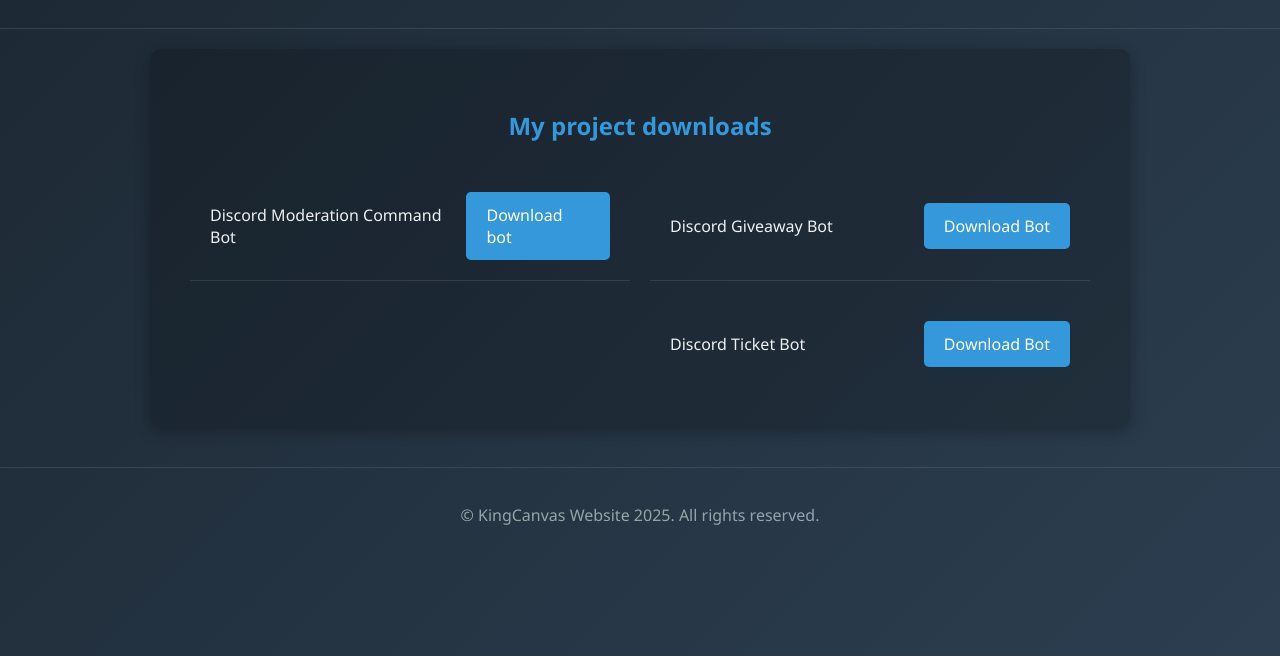
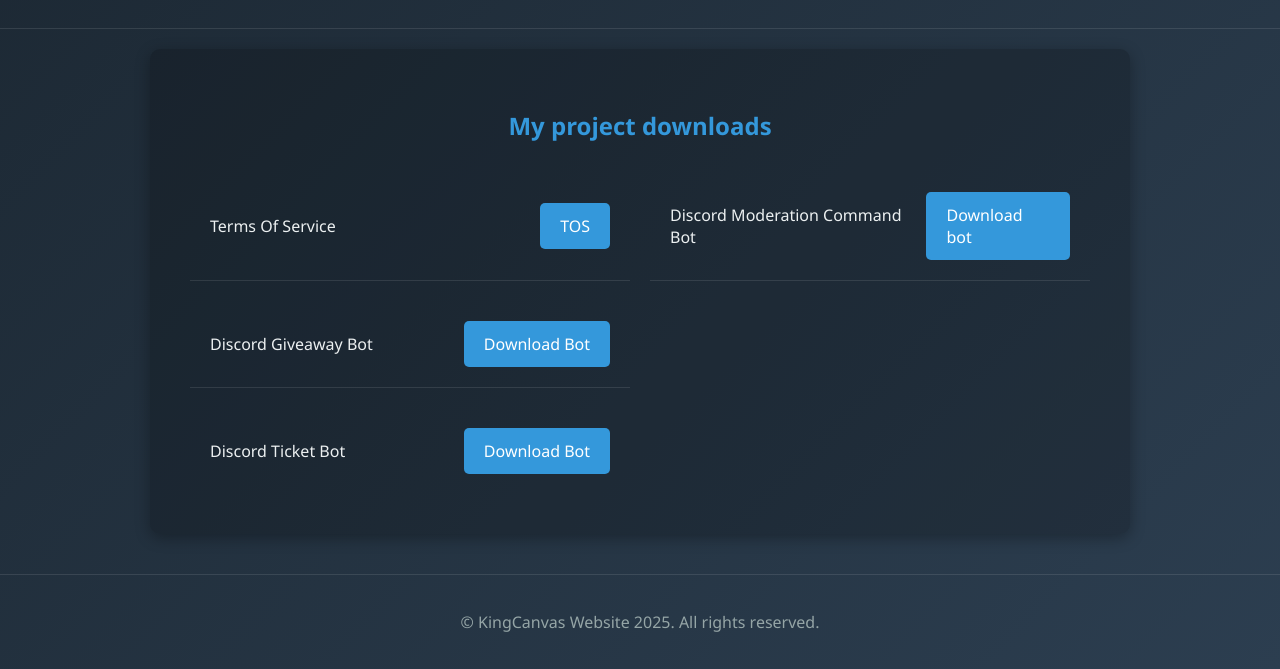
Before and after one commit to kingcanvas/kingcanvas, a plain HTML site: page downloads.html in a window 1280 px wide. Shown: the part 144-813 px from the top of the page. Drawn offline with nearby package versions, Linux system fonts and the light colour scheme.

Commit message:
Update downloads.html

```diff
--- a/downloads.html
+++ b/downloads.html
@@ -102,6 +102,10 @@
         <div class="download-section">
 
             <div class="download-item">
+                <span>Terms Of Service</span>
+                <a href="tos.html" class="download-link" download>TOS</a>
+            </div>
+            <div class="download-item">
                 <span>Discord Moderation Command Bot</span>
                 <a href="https://raw.githubusercontent.com/kingcanvas/kingcanvas/refs/heads/main/moderation%20bot%20commands.zip" class="download-link" download>Download bot</a>
             </div>
```
